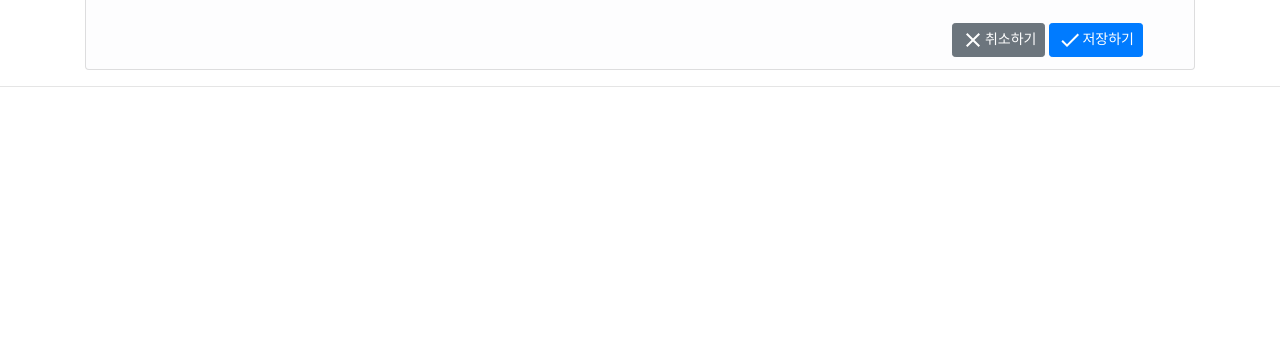
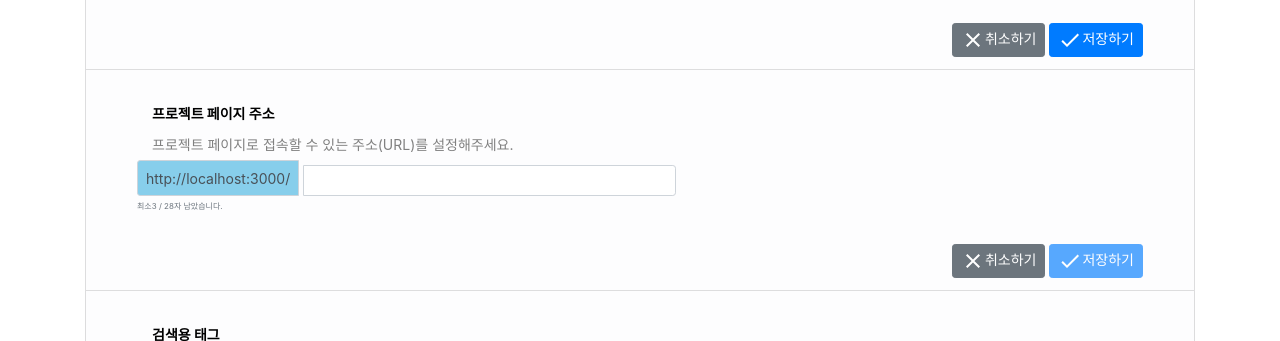
Before and after one commit to Jaeoo14/TBC, a React (Create React App) app in the folder tbc-react-client/src/: page /EditProject in a window 1280 px wide. Shown: the part 1528-1869 px from the top of the page. Before the commit the page ends 1631 px from the top, so only its background shows below. Built offline with nearby package versions, Linux system fonts and the light colour scheme; no server answers; the HTML template or start-up script is replaced by a standard one.

Commit message:
Update ProjectDescription.js

```diff
--- a/tbc-react-client/src/components/ProjectDescription.js
+++ b/tbc-react-client/src/components/ProjectDescription.js
@@ -7,10 +7,10 @@ import InputProjectTitle from './InputProjectTitle';
 import UploadProjectImage from './UploadProjectImage';
 import CustomTextArea from './CustomTextArea';
 import SelectProjectCategory from './SelectProjectCategory';
+import SetProjectURL from './SetProjectURL';
+import InputTags from './InputTags';
 
 // import CustomInput from './CustomInput';
-// import InputTags from './InputTags';
-// import SetProjectURL from './SetProjectURL';
 // import CustomFile from './CustomFile';
 // import InputCreatorName from './InputCreatorName';
 
@@ -59,23 +59,16 @@ class ProjectDescription extends Component {
 		console.log(text);
 	}
 
-	handleUpdateTitles = (longTitle, shortTitle) => {
-		// console.log('ProjectDescription.updateTitles', longTitle, shortTitle, this.state.project);
+	handleTitles = (longTitle, shortTitle) => {
 		let temp = {...this.state.project};
 		temp.longTitle = longTitle;
 		temp.shortTitle = shortTitle;
 		this.setState({project:temp}, ()=>this.updateTitles());
 	}
 
-	handleUpdateContent = (text)=>{
+	handleProject = (column, value) => {
 		let temp = {...this.state.project};
-		temp.content = text;
-		this.setState({project:temp}, ()=>this.updateProject());
-	}
-
-	handleCategory = (category) => {
-		let temp = {...this.state.project};
-		temp.category = category;
+		temp[column] = value;
 		this.setState({project:temp}, ()=>this.updateProject());
 	}
 
@@ -99,8 +92,6 @@ class ProjectDescription extends Component {
 	render() {
 		console.log('ProjectDescription.render project=', this.state.project);
 		const {longTitle, shortTitle} = this.state.project;
-		// const longTitle = this.state.project.longTitle;
-		// const shortTitle = this.state.project.shortTitle;
 		console.log('long, short', longTitle, shortTitle);
 
 		return (
@@ -108,7 +99,7 @@ class ProjectDescription extends Component {
 				<p></p>
 				<ListGroup>
 					<ListGroup.Item as='div' action variant='light'>
-						<InputProjectTitle longTitle={longTitle} shortTitle={shortTitle} handleSave={this.handleUpdateTitles} />
+						<InputProjectTitle longTitle={longTitle} shortTitle={shortTitle} handleTitles={this.handleTitles} />
 					</ListGroup.Item>
 					<ListGroup.Item as='div' action variant='light'>
 						<UploadProjectImage mainImg={this.state.project.mainImg} />
@@ -121,7 +112,9 @@ class ProjectDescription extends Component {
 							minlen='10'
 							maxlen='100'
 							value={this.state.project.content}
-							handleText={this.handleUpdateContent}/>
+							handleProject={this.handleProject}
+							columnName='content'
+							/>
 					</ListGroup.Item>
 					<ListGroup.Item as='div' action variant='light'>
 						<SelectProjectCategory
@@ -129,17 +122,17 @@ class ProjectDescription extends Component {
 							desc='프로젝트의 성격에 맞는 카테고리를 선택해 주세요. (프로젝트 성격과 맞지 않는 카테고리를 선택하실 시 후원자가 해당 프로젝트를 찾기 어려워지기에 에디터에 의해 조정될 수 있습니다.)'
 							placeholder='프로젝트 카테고리를 정해주세요.'
 							value = {this.state.project.category}
-							handleChange={this.handleCategory}
+							handleProject={this.handleProject}
 						/>
 					</ListGroup.Item>
-					{/* <ListGroup.Item  as='div' action variant='light'>
-						<SetProjectURL />
+					<ListGroup.Item  as='div' action variant='light'>
+						<SetProjectURL value={this.state.project.url} minlen='3' maxlen='28' handleProject={this.handleProject}/>
 					</ListGroup.Item>
 					<ListGroup.Item  as='div' action variant='light'>
 						<InputTags />
 					</ListGroup.Item>
 				</ListGroup>
-				<p></p>
+				{/* <p></p>
 				창작자 정보
 				<ListGroup>
 					<ListGroup.Item  as='div' action variant='light'>
@@ -158,7 +151,9 @@ class ProjectDescription extends Component {
 							desc='창작자님의 이력과 간단한 소개를 써 주세요.'
 							placeholder='창작자 소개를 입력해주세요.'
 							minlen='10'
-							maxlen='300' />
+							maxlen='300'
+							columnName='intro'
+							 />
 					</ListGroup.Item>
 					<ListGroup.Item  as='div' action variant='light'>
 						<Container>
@@ -186,8 +181,8 @@ class ProjectDescription extends Component {
 								</Button>
 							</Row>
 						</Container>
-					</ListGroup.Item> */}
-				</ListGroup>
+					</ListGroup.Item>
+				</ListGroup> */}
 			</Container>
 		);
 	}
```
